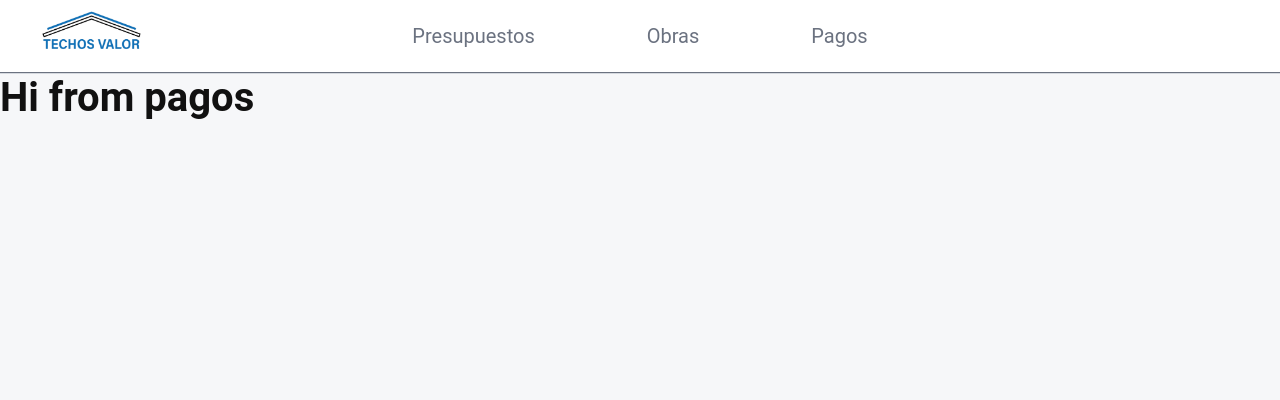
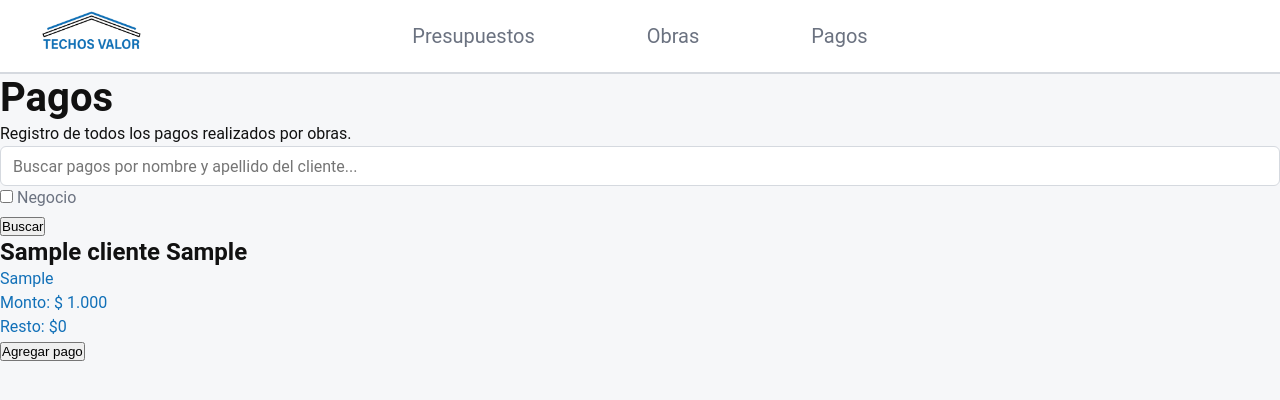
Before and after one commit to lautaroCardenas/techos_valor, a Django app: page /pagos/ in a window 1280 px wide. Shown: the top 400 px of the page. Run offline with Django 5.2, Linux system fonts and the light colour scheme; tables that the repository leaves empty hold one stand-in row (values such as "Sample post").

Commit message:
add: pagos

```diff
--- /dev/null
+++ b/pagos/forms.py
@@ -0,0 +1,7 @@
+from django import forms
+from .models import Pagos
+
+class PagosForm(forms.ModelForm):
+    class Meta:
+        model = Pagos
+        fields = ['numero', 'monto_pagado', 'comision_porcentaje']
--- a/pagos/urls.py
+++ b/pagos/urls.py
@@ -1,9 +1,10 @@
 from django.urls import path
-from .views import pagos_total, pago_detalle
+from .views import pagos_total, pago_detalle, pago_crear
 
 app_name = 'pagos'
 
 urlpatterns = [
     path('', pagos_total, name="pagos_total"),
-    path('<int:pk>/', pago_detalle, name="pago_detalle")
+    path('<int:pk>/', pago_detalle, name="pago_detalle"),
+    path('crear/', pago_crear, name="pago_crear")
 ]
--- a/pagos/views.py
+++ b/pagos/views.py
@@ -1,13 +1,90 @@
-from django.shortcuts import render
+from django.shortcuts import render, get_object_or_404, redirect
 from .models import Pagos
+from .forms import PagosForm
+from obras.models import Obra
+from presupuestos.models import Presupuesto
+from django.db.models import Q, Sum, F, Value, DecimalField
+from django.db.models.functions import Coalesce
 
 # Create your views here.
 def pagos_total(request):
-    return render(request, 'pagos/pagos.html')
+    form_pago = PagosForm()
+    pagos = Pagos.objects.all().order_by('presupuesto')
+    obras = Obra.objects.all()
+
+    pagos = pagos.filter(
+        presupuesto__aceptado=True
+    )
+
+    search_input = request.GET.get('search_input', '').strip()
+    negocio_filter = request.GET.get('filter', '').strip()
+
+    presupuestos = (Presupuesto.objects.filter(aceptado=True)
+                    .select_related('obra', 'obra__cliente')
+                    .annotate(
+                        total_pagado=Coalesce(
+                            Sum('pagos__monto_pagado'),
+                            Value(0),
+                            output_field=DecimalField(max_digits=100, decimal_places=3)
+                        )
+                    )
+                    .annotate(resto_calculado=F('monto') - F('total_pagado'))
+                    .order_by('obra')
+                    )
+
+    if (search_input):
+        pagos = pagos.filter(
+            Q(presupuesto__obra__cliente__nombre__icontains=search_input) |
+            Q(presupuesto__obra__cliente__apellido__icontains=search_input)
+        )
+
+    if negocio_filter:
+        obras = obras.filter(
+            negocio=True
+        )
+
+    obras = obras.filter(
+        presupuesto__aceptado=True
+    ).distinct()
+    # obras = obras.distinct()
+    presupuestos = presupuestos.distinct().order_by('obra')
+
+    return render(request, 'pagos/pagos.html', {'pagos': pagos, 'presupuestos': presupuestos, 'search_input': search_input, 'negocio_filter': negocio_filter, 'obras': obras, 'form_pago': form_pago})
 
 def pago_detalle(request, pk):
     try:
-        pago = Pagos.objects.get(pk=pk)
-        return render(request, 'pagos/pago_detalle.html', {'pago':pago})
+        obra = get_object_or_404(
+            Obra.objects.select_related('cliente'), pk=pk
+        )
+
+        presupuesto = Presupuesto.objects.filter(
+            obra = obra, aceptado=True
+        ).order_by('-fecha_actual').first()
+
+        pagos = Pagos.objects.none()
+
+        if presupuesto:
+            pagos = Pagos.objects.filter(
+                presupuesto=presupuesto
+            ).order_by('numero')
+
+
+        return render(request, 'pagos/pago_detalle.html', {'pagos':pagos, 'obra': obra, 'presupuesto': presupuesto})
     except:
         return render(request, 'not_found.html')
+
+
+def pago_crear(request):
+    if request.method == 'POST':
+        form_pago = PagosForm(request.POST)
+        presupuesto = get_object_or_404(
+            Presupuesto,
+            pk=request.POST.get('presupuesto_id'),
+            aceptado=True,
+        )
+        form_pago.instance.presupuesto = presupuesto
+        if form_pago.is_valid():
+            form_pago.save()
+        return redirect('pagos:pagos_total')
+
+    return render(request, 'pagos/pago_crear.html', {'form_pago': PagosForm()})
--- a/presupuestos/forms.py
+++ b/presupuestos/forms.py
@@ -4,4 +4,4 @@ from .models import Presupuesto
 class PresupuestoForm(forms.ModelForm):
     class Meta:
         model = Presupuesto
-        fields = ['metro_2', 'precio_metro', 'material', 'superficie', 'obra', 'observacion', 'recargo_porcentaje', 'descripcion_impresa']
+        fields = ['metro_2', 'precio_metro', 'material', 'superficie', 'obra', 'observacion', 'recargo_porcentaje', 'descripcion_impresa', 'aceptado']
--- a/presupuestos/views.py
+++ b/presupuestos/views.py
@@ -75,7 +75,7 @@ def presupuesto_crear(request):
 
             if form.is_valid():
                 form.save()
-                return redirect('presupuestos:presupuestos.html')
+                return redirect('presupuestos:presupuestos_total')
         else:
             form = PresupuestoForm()
         return render(request, 'presupuestos/presupuesto_crear.html', {'form': form, 'obra_form': obra_form})
--- /dev/null
+++ b/static/js/pago-crear.js
@@ -0,0 +1,25 @@
+document.addEventListener("DOMContentLoaded", () => {
+  const modal = document.getElementById("pago-modal");
+  const cerrar = document.getElementById("pago-modal-cerrar");
+  const presupuestoInput = document.getElementById("pago-presupuesto-id");
+  const botones = document.querySelectorAll(".js-agregar-pago");
+
+  if (!modal || !cerrar || !presupuestoInput) return;
+
+  botones.forEach((boton) => {
+    boton.addEventListener("click", () => {
+      presupuestoInput.value = boton.dataset.presupuestoId;
+      modal.showModal();
+    });
+  });
+
+  cerrar.addEventListener("click", () => {
+    modal.close();
+  });
+
+  modal.addEventListener("click", (event) => {
+    if (event.target === modal) {
+      modal.close();
+    }
+  });
+});
--- a/static/styles/global.css
+++ b/static/styles/global.css
@@ -113,13 +113,13 @@ img {
 
 .navbar {
   display: grid;
-  grid-template-columns: 1fr auto 1fr; /* logo | links centrados | espacio */
+  grid-template-columns: 1fr auto 1fr;
   align-items: center;
   max-width: var(--container-width);
   background-color: var(--surface-color);
   margin: 0 auto;
   padding: var(--space-2) var(--space-5);
-  border-bottom: 1.5px solid var(--text-muted);
+  border-bottom: 1.5px solid var(--border-color);
 }
 
 .navbar__home {
--- a/templates/base.html
+++ b/templates/base.html
@@ -9,7 +9,7 @@
     <link
       rel="icon"
       type="image/png"
-      href="{% static 'images/techos_valor_logo.png' %}"
+      href="{% static 'images/roof.png' %}"
     />
     <title>Techos Valor | {% block title %}{% endblock %}</title>
   </head>
@@ -50,5 +50,6 @@
   <script src="{% static 'js/modal-presupuesto.js' %}"></script>
   <script src="{% static 'js/detalle-presupuesto.js' %}"></script>
   <script src="{% static 'js/obra-crear.js' %}"></script>
+  {% block extra_js %}{% endblock %}
   </body>
 </html>
--- /dev/null
+++ b/templates/pagos/pago_crear.html
@@ -0,0 +1,24 @@
+<section class="pagonuevo">
+    <h2 class="pagonuevo__titulo">
+        Nuevo pago
+    </h2>
+
+    <form action="{% url 'pagos:pago_crear' %}"
+          method="post"
+          class="pagonuevo__form">
+
+        {% csrf_token %}
+
+        <input
+            type="hidden"
+            name="presupuesto_id"
+            id="pago-presupuesto-id"
+        >
+
+        {{ form_pago.as_p }}
+
+        <button type="submit" class="pagonuevo__btn">
+            Agregar pago
+        </button>
+    </form>
+</section>
--- a/templates/pagos/pagos.html
+++ b/templates/pagos/pagos.html
@@ -1,9 +1,83 @@
 {% extends 'base.html' %}
+{% load static %}
 
 {% block title %}Pagos{% endblock %}
 
 {% block content %}
 <section class="pagos">
-  <h1>Hi from pagos</h1>
+  <div class="pagos__header">
+    <div class="pagos__header__text">
+      <h1 class="pagos__title">
+        Pagos
+      </h1>
+      <p class="pagos__subtitle">
+        Registro de todos los pagos realizados por obras.
+      </p>
+    </div>
+  </div>
+  <div class="pagos__buscar">
+    <form action="" method="get" class="pagos__form">
+      <div class="pagos__opciones">
+        <input type="text" class="pagos__input" name="search_input" value="{{search_input}}" placeholder="Buscar pagos por nombre y apellido del cliente...">
+      </div>
+      <div class="presupuestos__filtros">
+        <label for="" class="pagos__negocio">
+          <input type="checkbox" class="pagos__negocio__input" {% if negocio_filter %}checked{% endif %}>
+          Negocio
+        </label>
+      </div>
+      <button class="pagos__btn">
+        Buscar
+      </button>
+    </form>
+  </div>
+  <div class="pagos__panel">
+    {% if presupuestos %}
+      {% for p in presupuestos %}
+        <div class="pagos__obra">
+          <a href="{% url 'pagos:pago_detalle' p.obra.pk %}" class="pagos__obra__link">
+            <div class="pagos__obra__data">
+              <h3 class="obra__data__titulo">
+                {{p.obra.cliente.nombre}} {{p.obra.cliente.apellido}}
+              </h3>
+              <p class="obra__data__subtitulo">
+                {{p.obra.direccion}}
+              </p>
+              <p>
+                Monto: $ {{p.monto}}
+              </p>
+              <p>
+                Resto: ${{p.resto_calculado}}
+              </p>
+            </div>
+          </a>
+          <button
+            type="button"
+            class="pagos__btn__agregar js-agregar-pago"
+            data-presupuesto-id="{{ p.pk }}"
+            data-presupuesto-monto="{{ p.monto }}"
+          >
+            Agregar pago
+        </button>
+        </div>
+      {% endfor %}
+    {% else %}
+      <p class="pagos__no">No hay obras cargadas aún</p>
+    {% endif %}
+  </div>
+  <dialog id="pago-modal" class="pago-modal">
+    <button
+        type="button"
+        id="pago-modal-cerrar"
+        class="pago-modal__cerrar"
+    >
+        Cerrar
+    </button>
+
+    {% include 'pagos/pago_crear.html' %}
+  </dialog>
 </section>
 {% endblock %}
+{% block extra_js %}
+<script src="{% static 'js/pago-crear.js' %}" defer></script>
+{% endblock %}
--- a/templates/presupuestos/presupuesto_crear.html
+++ b/templates/presupuestos/presupuesto_crear.html
@@ -42,6 +42,10 @@
             {{form.descripcion_impresa.label_tag}}
             {{form.descripcion_impresa}}
         </p>
+        <p class="presupuestonuevo__input presupuestonuevo__input__aceptado">
+            {{form.aceptado.label_tag}}
+            {{form.aceptado}}
+        </p>
 
         <button type="submit" class="presupuestonuevo__btn">Guardar presupuesto</button>
     </form>
```
Also changed, not shown: static/styles/presupuestos.css (+9 -0 lines), templates/pagos/pago_detalle.html (+79 -3 lines), static/images/roof.png (added).
